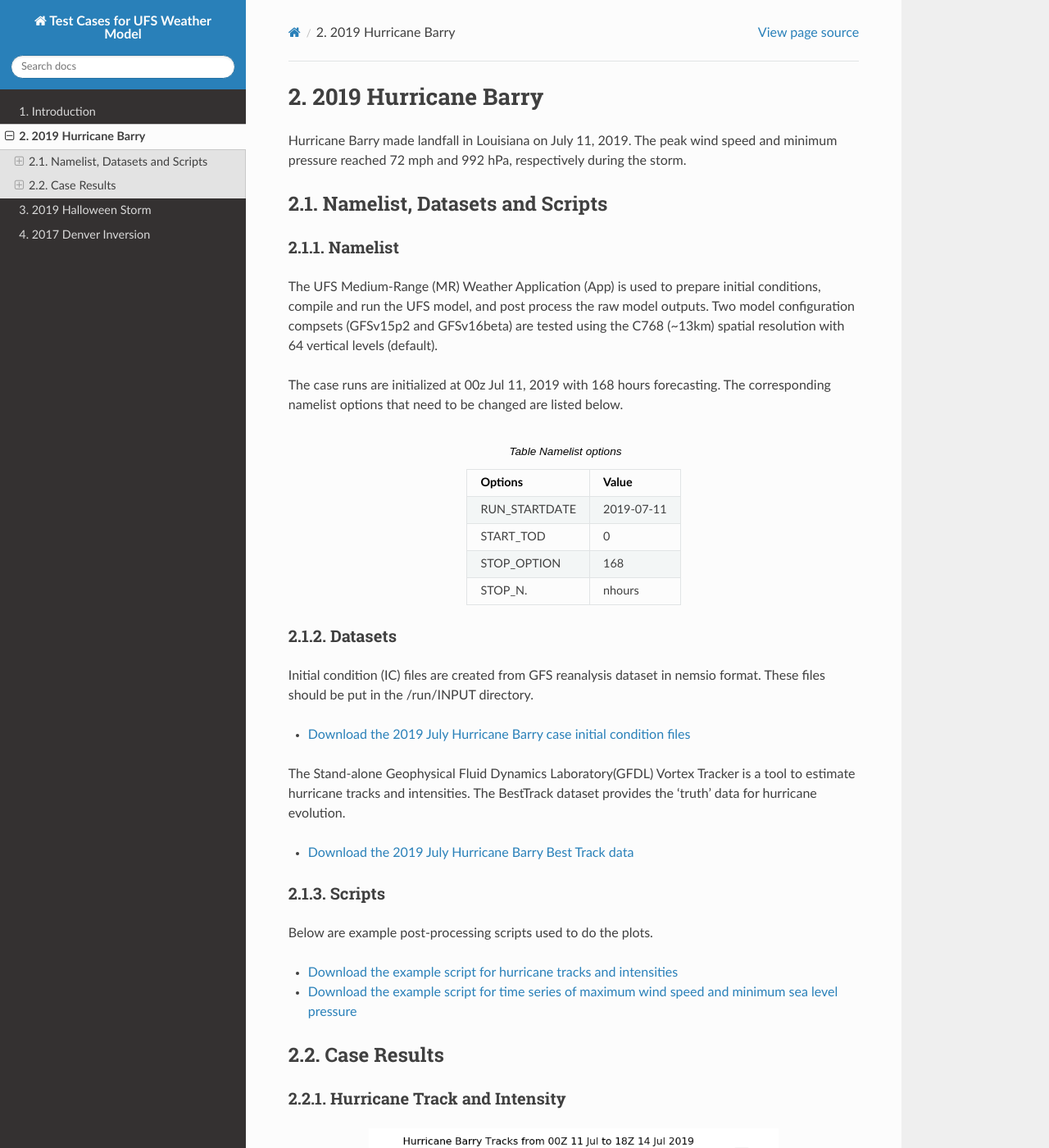
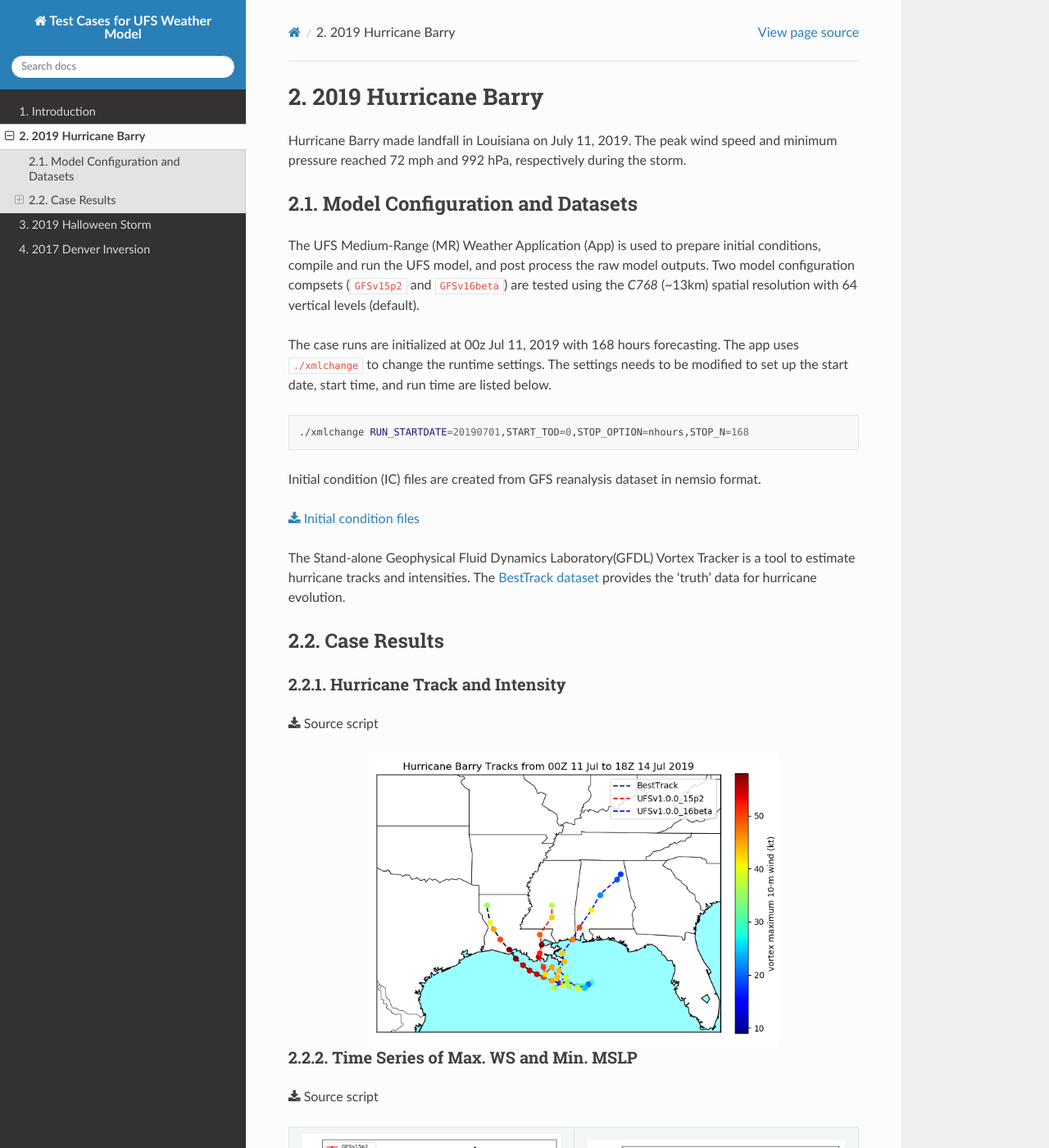
Before and after one commit to XiaSun-Atmos/test-case-docs, a Sphinx documentation site: the page built from source/2019Barry.rst, in a window 1280 px wide and 1400 px high. Shown: the whole window at 82% size. Built offline with Sphinx 7.4.7 and the Read the Docs theme 2.0.0, drawn with Linux system fonts in a browser that asks for light colours; some of the changed text lies outside the part shown.

Commit message:
minor change

```diff
--- a/source/2019Barry.rst
+++ b/source/2019Barry.rst
@@ -10,51 +10,23 @@
 
 Hurricane Barry made landfall in Louisiana on July 11, 2019. The peak wind speed and minimum pressure reached 72 mph and 992 hPa, respectively during the storm.
 
-...........
-Namelist, Datasets and Scripts
-...........
-===================
-Namelist
-===================
-The UFS Medium-Range (MR) Weather Application (App) is used to prepare initial conditions, compile and run the UFS model, and post process the raw model outputs. Two model configuration compsets (GFSv15p2 and GFSv16beta) are tested using the C768 (~13km) spatial resolution with 64 vertical levels (default).
+................................
+Model Configuration and Datasets
+................................
 
-The case runs are initialized at 00z Jul 11, 2019 with 168 hours forecasting. The corresponding namelist options that need to be changed are listed below.
+The UFS Medium-Range (MR) Weather Application (App) is used to prepare initial conditions, compile and run the UFS model, and post process the raw model outputs. Two model configuration compsets (``GFSv15p2`` and ``GFSv16beta``) are tested using the :emphasis:`C768` (~13km) spatial resolution with 64 vertical levels (default).
 
+The case runs are initialized at 00z Jul 11, 2019 with 168 hours forecasting. The app uses ``./xmlchange`` to change the runtime settings. The settings needs to be modified to set up the start date, start time, and run time are listed below.
 
-.. table:: Table  Namelist options
- :align: center
+.. code-block:: bash
 
- +---------------+-------------+
- | Options       | Value       |
- +===============+=============+
- | RUN_STARTDATE | 2019-07-11  |
- +---------------+-------------+
- | START_TOD     | 0           |
- +---------------+-------------+
- | STOP_OPTION   | 168         |
- +---------------+-------------+
- | STOP_N.       | nhours      |
- +---------------+-------------+
+   ./xmlchange RUN_STARTDATE=20190701,START_TOD=0,STOP_OPTION=nhours,STOP_N=168
 
-====================================
-Datasets
-====================================
-Initial condition (IC)  files are created from GFS reanalysis dataset in nemsio format. These files should be put in the /run/INPUT directory.
+Initial condition (IC)  files are created from GFS reanalysis dataset in nemsio format.
 
-* `Download the 2019 July Hurricane Barry case initial condition files <https://domain.invalid/>`_
+:download:`Initial condition files <https://domain.invalid/>`
 
-
-The Stand-alone Geophysical Fluid Dynamics Laboratory(GFDL) Vortex Tracker is a tool to estimate hurricane tracks and intensities. The BestTrack dataset provides the ‘truth’ data for hurricane evolution.
-
-* `Download the 2019 July Hurricane Barry Best Track data <https://domain.invalid/>`_
-
-====================================
-Scripts
-====================================
-Below are example post-processing scripts used to do the plots.
-
-* `Download the example script for hurricane tracks and intensities <https://domain.invalid/>`_
-* `Download the example script for time series of maximum wind speed and minimum sea level pressure  <https://domain.invalid/>`_
+The Stand-alone Geophysical Fluid Dynamics Laboratory(GFDL) Vortex Tracker is a tool to estimate hurricane tracks and intensities. The `BestTrack dataset <https://domain.invalid/>`_ provides the ‘truth’ data for hurricane evolution.
 
 ..............
 Case Results
@@ -63,6 +35,7 @@ Case Results
 ==============================
 Hurricane Track and Intensity
 ==============================
+:download:`Source script <../script/hurrican_track_intensity.py>`
 
 .. figure:: images/tracker_Barry_ufsv1.png
   :width: 500
@@ -71,7 +44,7 @@ Hurricane Track and Intensity
 ====================================
 Time Series of Max. WS and Min. MSLP
 ====================================
-
+:download:`Source script <../script/hurrican_track_intensity.py>`
 
 .. |logo1| image:: images/tracker_ws_Barry_ufsv1.png
    :width: 600
@@ -89,6 +62,7 @@ Time Series of Max. WS and Min. MSLP
 ====================================
 Comparison with Satellite Image (f072)
 ====================================
+:download:`Source script <../script/hurrican_track_intensity.py>`
 
 .. |logo3| image:: images/FV3_OLR_00zJul11_12zJul14_GFS_f72_v16beta.png
    :width: 600
@@ -112,6 +86,7 @@ Comparison with Satellite Image (f072)
 =============================================
 Hovmöller diagram of 850 hPa WS after Landfall
 =============================================
+:download:`Source script <../script/hurrican_track_intensity.py>`
 
 .. |logo6| image:: images/Ufs_GFS_v16beta_cross_WS_radial_timeseries.png
    :width: 600
```
Also changed, not shown: source/2017DenverPBL.rst (+9 -34 lines), source/2019Haloween.rst (+12 -35 lines), 13 other files.
